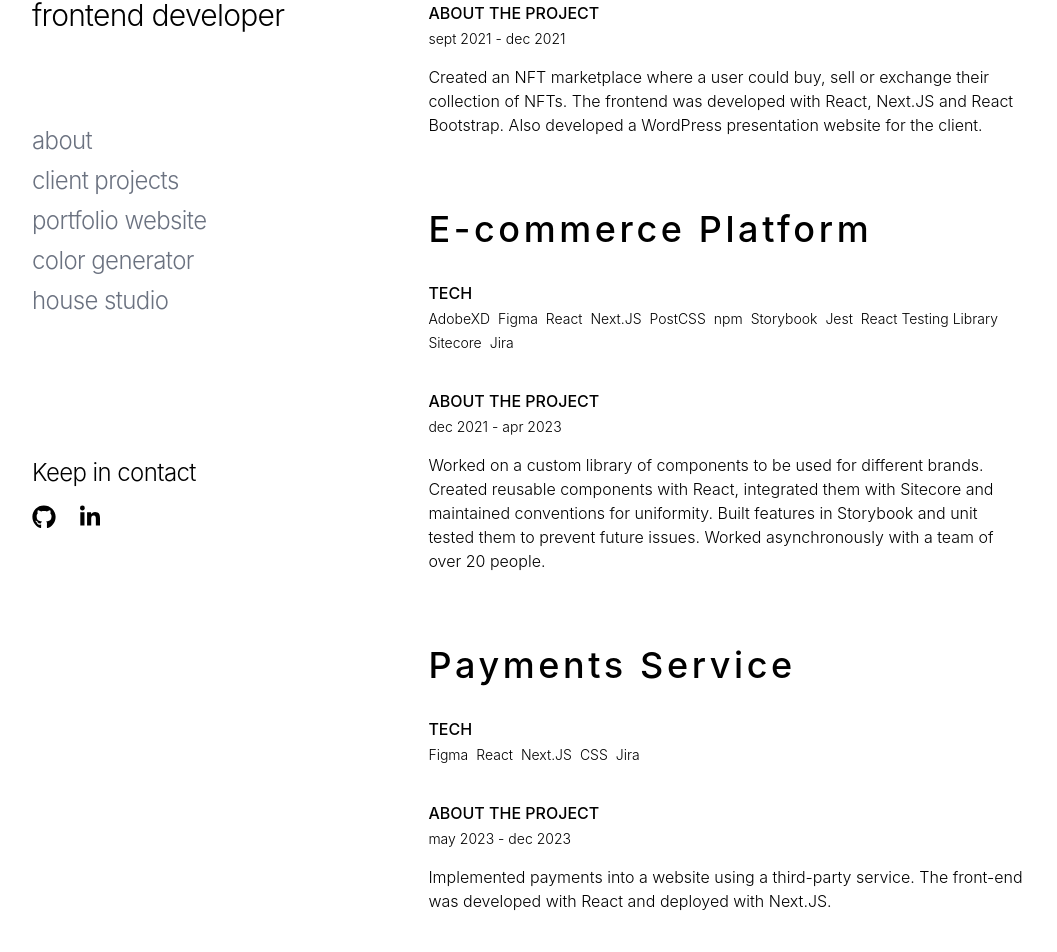
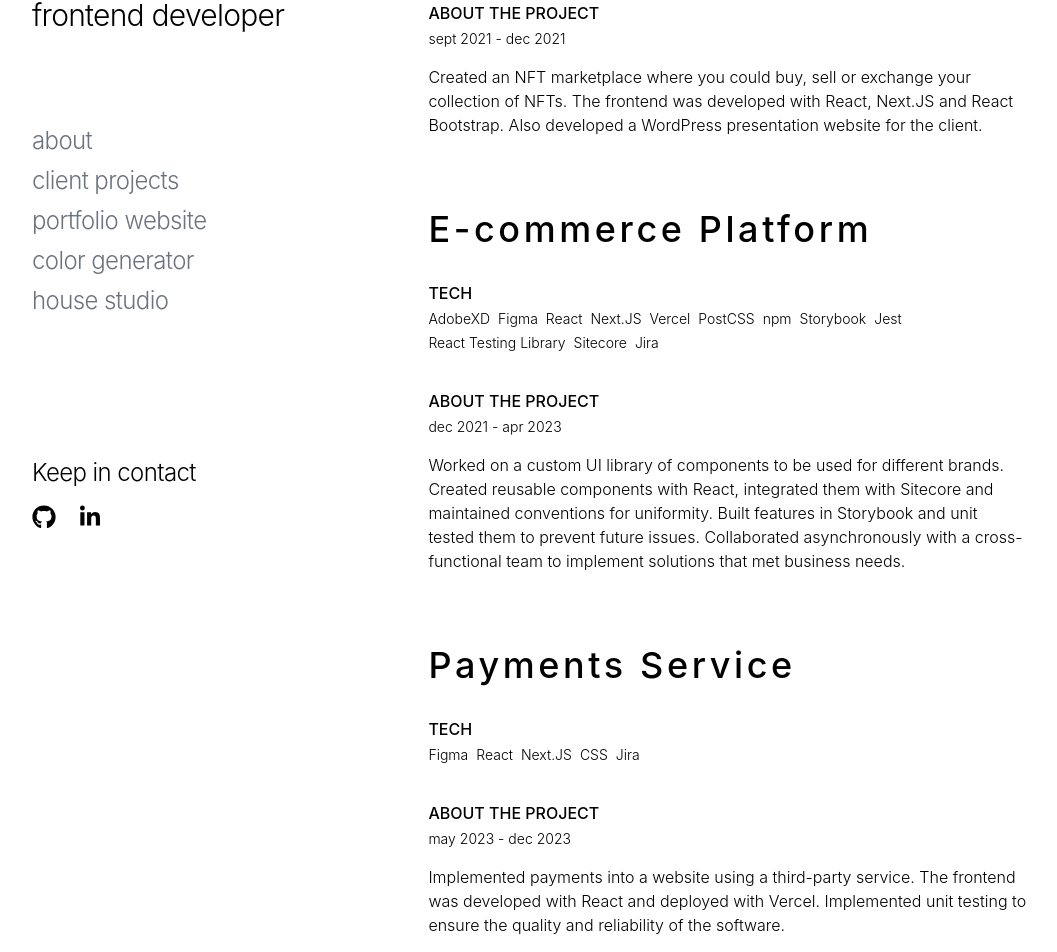
Before and after one commit to e-cmt/emi-codes, a Next.js app: page /projects/client-projects in a window 1280 px wide. Shown: the part 243-1195 px from the top of the page, without its empty margins (36-1093 px from the left). Built offline with nearby package versions, Linux system fonts and the light colour scheme.

Commit message:
update content

```diff
--- a/pages/projects/client-projects.js
+++ b/pages/projects/client-projects.js
@@ -13,7 +13,7 @@ export default function ClientProjects() {
         title="NFT Marketplace"
         tags={['Photoshop', 'React', 'Next.JS', 'React Bootstrap', 'Wordpress']}
         date="sept 2021 - dec 2021"
-        body="Created an NFT marketplace where a user could buy, sell or exchange their collection of NFTs. The frontend was developed with React, Next.JS and React Bootstrap. Also developed a WordPress presentation website for the client."
+        body="Created an NFT marketplace where you could buy, sell or exchange your collection of NFTs. The frontend was developed with React, Next.JS and React Bootstrap. Also developed a WordPress presentation website for the client."
       />
 
       <Article
@@ -23,6 +23,7 @@ export default function ClientProjects() {
           'Figma',
           'React',
           'Next.JS',
+          'Vercel',
           'PostCSS',
           'npm',
           'Storybook',
@@ -32,14 +33,14 @@ export default function ClientProjects() {
           'Jira',
         ]}
         date="dec 2021 - apr 2023"
-        body="Worked on a custom library of components to be used for different brands. Created reusable components with React, integrated them with Sitecore and maintained conventions for uniformity. Built features in Storybook and unit tested them to prevent future issues. Worked asynchronously with a team of over 20 people."
+        body="Worked on a custom UI library of components to be used for different brands. Created reusable components with React, integrated them with Sitecore and maintained conventions for uniformity. Built features in Storybook and unit tested them to prevent future issues. Collaborated asynchronously with a cross-functional team to implement solutions that met business needs."
       />
 
       <Article
         title="Payments Service"
         tags={['Figma', 'React', 'Next.JS', 'CSS', 'Jira']}
         date="may 2023 - dec 2023"
-        body="Implemented payments into a website using a third-party service. The front-end was developed with React and deployed with Next.JS."
+        body="Implemented payments into a website using a third-party service. The frontend was developed with React and deployed with Vercel. Implemented unit testing to ensure the quality and reliability of the software."
       />
     </>
   );
```
